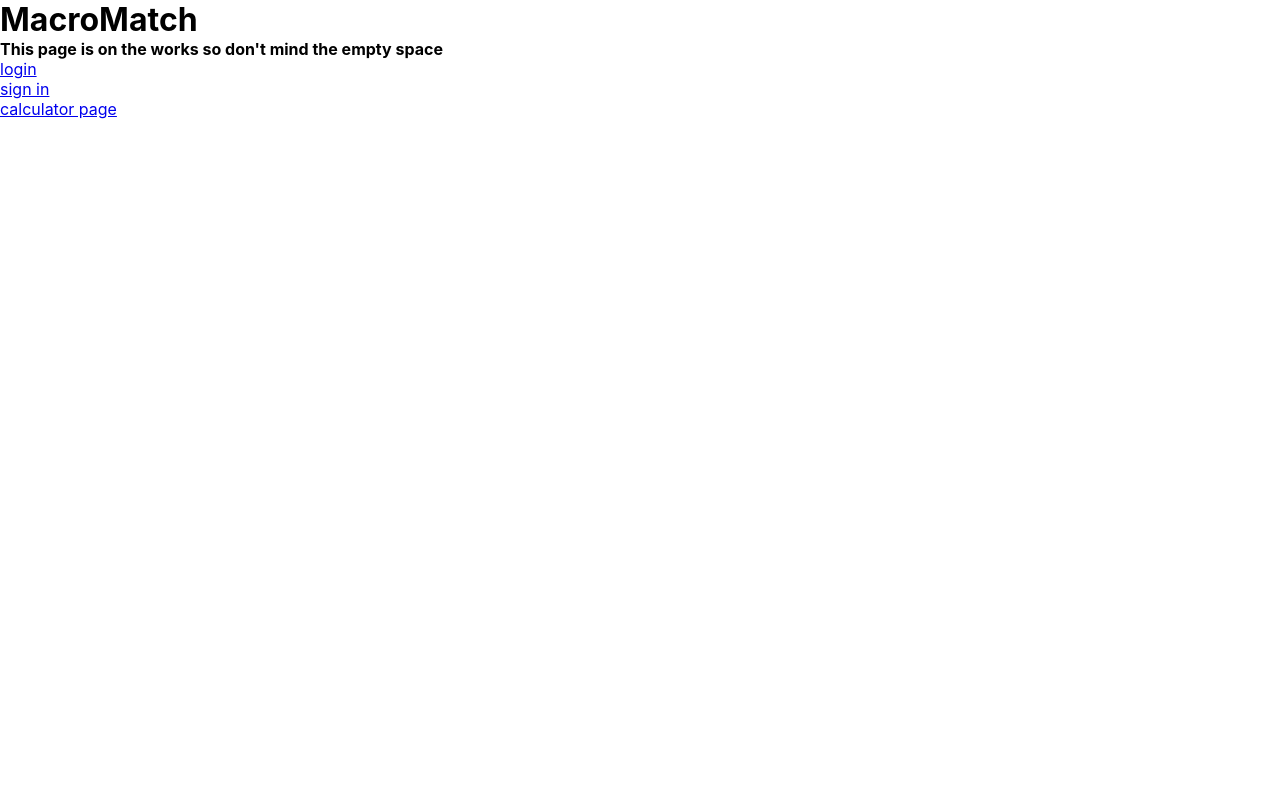
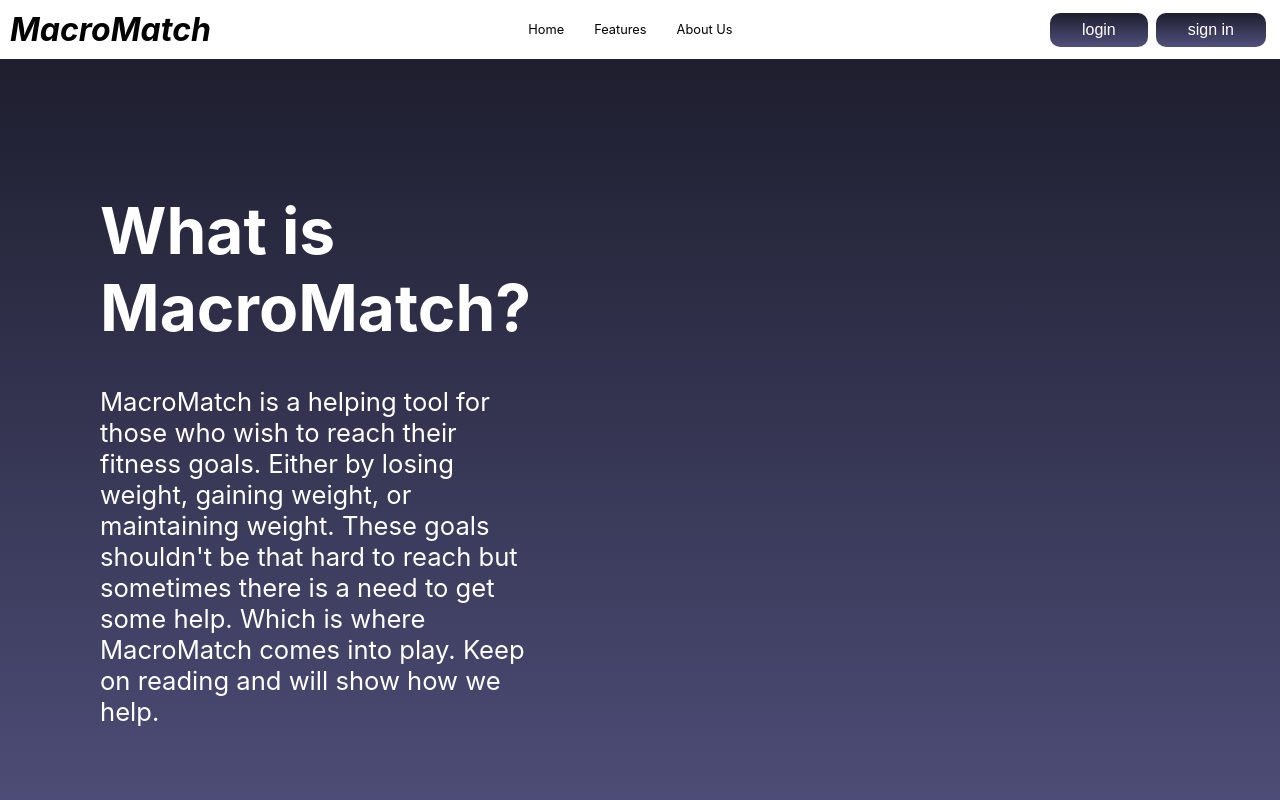
Before and after one commit to CGapprentice/MacroMatch, a React (Create React App) app in the folder frontend/: page / in a window 1280 px wide. Shown: the top 800 px of the page. Built offline with nearby package versions, Linux system fonts and the light colour scheme; no server answers; grey boxes are pictures that could not be loaded.

Commit message:
add homepage

```diff
--- a/frontend/src/App.jsx
+++ b/frontend/src/App.jsx
@@ -1,7 +1,7 @@
 import React from 'react'
-import { createBrowserRouter, RouterProvider } from 'react-router-dom'
+import { createBrowserRouter, Router, RouterProvider } from 'react-router-dom'
 
-import HomePage from './pages/HomePage.jsx'
+import HomePage from './pages/HomePage/HomePage.jsx'
 import LoginPage from './pages/LoginPage.jsx'
 import SignInPage from './pages/SigninPage.jsx'
 import { Calculator, UserProvider } from './components/index.js'
--- a/frontend/src/main.css
+++ b/frontend/src/main.css
@@ -20,10 +20,7 @@ button {
   font-size: 16px;
   border-radius: 10px;
 }
-button:hover {
-  background-image: linear-gradient(180deg, #50507CFF 0%, #1E1E2FFF 100%);
-  cursor: pointer;
-}
+
 button:focus,
 button:focus-visible {
   outline: 4px auto -webkit-focus-ring-color;
--- a/frontend/src/pages/HomePage.jsx
+++ /dev/null
@@ -1,19 +0,0 @@
-import '../login.css'
-import HomePageHeader from '../homepage/header'
-import { Link } from 'react-router-dom'
-
-function HomePage() {
-    return(
-        <>
-        <div>
-            <h1>MacroMatch</h1>
-            <h4>This page is on the works so don't mind the empty space</h4>
-            <Link to="/loginpage">login</Link><br></br>
-            <Link to="/signinpage">sign in</Link><br></br>
-            <Link to="/calculatorpage">calculator page</Link>
-        </div>
-        </>
-    )
-}
-
-export default HomePage;
--- /dev/null
+++ b/frontend/src/pages/HomePage/HomePage.jsx
@@ -0,0 +1,147 @@
+import styles from './HomePage.module.css'
+
+import { Link } from 'react-router-dom'
+import { useEffect } from 'react'
+
+
+function HomePage() {
+
+    useEffect(()=>{
+        document.title = 'Home Page'
+    },[])
+
+    return(
+        <>
+        <header>
+
+            <div className={styles.homeHeader}>
+                <h1>MacroMatch</h1>
+                <div className={styles.categoriesHeader}>
+                    <p><a href="#home">Home</a></p>
+                    <p><a href="#features">Features</a></p>
+                    <p><a href="#aboutUs">About Us</a></p>
+
+
+                </div>
+                <div className={styles.loginsignupHeader}>
+                    <Link to="/loginpage"><button>login</button></Link><br></br>
+                    <Link to="/signinpage"><button>sign in</button></Link><br></br>
+                </div>
+
+            </div>
+
+
+        </header>
+        <main>
+            <section id="home" className="home">
+                <div className={styles.homePageContainer}>
+                    <div className={styles.whatIsMacro}>
+                        <h1>What is MacroMatch?</h1>
+                        <br></br>
+                        <br></br>
+                        <p>MacroMatch is a helping tool for those who wish to reach their fitness goals.
+                        Either by losing weight, gaining weight, or maintaining weight. These goals
+                        shouldn't be that hard to reach but sometimes there is a need to get some help.
+                        Which is where MacroMatch comes into play. Keep on reading and will show how we help.
+                        </p>
+                    </div>
+                    <div className={styles.macroimage}>
+                        <img src="/macroMatchhomepage.jpg" className={styles.imageHome} alt="person lifting weights" />
+                    </div>
+                </div>
+            </section>
+
+
+
+            <section id="features" className={styles.features}>
+                <div className={styles.topfeature}>
+                    <h1>Features</h1>
+                    <p>The following are the features MacroMatch has</p>
+                </div>
+
+
+                <div className={styles.featuresCategory}>
+                    <div>
+
+                        <img src="/homepageTracking.jpeg"/>
+                    </div>
+
+                    <div className={styles.calcSpot}>
+
+                        <div className={styles.calcImage}>
+                            <div>
+                                <img src="/homepageCalc.png" alt="calculator image"/>
+                            </div>
+                            <div>
+                                <h4>Calorie Intake</h4>
+                                <p> A Calculator that will tell you the amount of calories you should be consuming daily.</p>
+                            </div>
+
+                        </div>
+
+                        <div className={styles.musicImage}>
+                            <div>
+                                <img src="/homepageMusic.png" alt="calculator image"/>
+                            </div>
+                            <div>
+                                <h4>Spotify Playlist</h4>
+                                <p>A playlist that is created based on the type of workout you are doing.</p>
+                            </div>
+                        </div>
+
+
+                        <div className={styles.foodImage}>
+                            <div>
+                                <img src="/homepageFood.png" alt="calculator image"/>
+                            </div>
+                            <div>
+                                <h4>Food Tracker</h4>
+                                <p>Keeps up with the amount of calories you are eating each day.</p>
+                            </div>
+                        </div>
+
+                        <div className={styles.workoutImage}>
+                            <div>
+                                <img src="/homepageWorkout.png" alt="calculator image"/>
+                            </div>
+                            <div>
+                                <h4>Social Feed page</h4>
+                                <p>You can connect with other users and share results with each other. You can also share what has been working and what has not. </p>
+                            </div>
+                        </div>
+
+                    </div>
+
+                </div>
+            </section>
+
+
+            <section id="aboutUs" className={styles.aboutUs}>
+                <div>
+                    <div className={styles.aboutUsHeader}>
+                        <h1>About Us</h1>
+                        <p>We are a group of four who really care about fitness. We believe that being fit can lead to a healthy life and wish the same for others. </p>
+                    </div>
+                    <div className={styles.aboutUsParagraph}>
+                        <h4>Why trust us?</h4>
+                        <p>This team is built up of computer science majors. We sit on a chair and stare into our computers most of the day. We ourselves need a healthy
+                        life style because if we don't then you can imagine what will happen if we don't. (Knees will start cracking way earlier than they should). As well
+                        who else would be the best to talk about being able to reach their fitness goals than people who literally be sitting all day.
+                        </p>
+                        <h4>What caused us to come together to create this?</h4>
+                        <p>There may be fitness apps out there. But there's always something missing. We are trying to create an app that contains everything a person would want in
+                        a fitness app. It does not just isolate yourself. It allows people to connect. You won't be the only one in this journey and others can help you. As well as you can help others.
+                        </p>
+                        <p>We hope that everyone who uses this are able to reach their goals. If not, well we did our best. </p>
+                    </div>
+
+                </div>
+            </section>
+
+        </main>
+
+        </>
+    )
+}
+
+export default HomePage
--- /dev/null
+++ b/frontend/src/pages/HomePage/HomePage.module.css
@@ -0,0 +1,185 @@
+.homeHeader h1{
+  font-style: italic;
+  font-size: 2.5vw;
+}
+
+.homeHeader{
+  display: flex;
+  justify-content: space-between;
+  align-items: center;
+  padding: 10px 10px;
+}
+
+.categoriesHeader{
+  display: flex;
+  gap: 30px;
+  font-size: 0.8rem;
+}
+
+.homeHeader a:link{
+  color: black;
+  text-decoration: none;
+}
+
+.homeHeader a:visited{
+  color: purple;
+  text-decoration: none;
+}
+
+.loginsignupHeader button{
+  color:white;
+  background-image: linear-gradient(180deg, #1E1E2FFF 0%, #50507CFF 100%);
+}
+
+.loginsignupHeader{
+  display: flex;
+  gap: 4px;
+}
+
+
+.homePageContainer{
+    width: 100%;
+    height: 100vh;
+    background-image: linear-gradient(180deg, #1E1E2FFF 0%, #50507CFF 100%);
+    color: white;
+    display: flex;
+    flex-direction: row;
+    align-items: center;
+    justify-content: space-between;
+}
+
+
+.whatIsMacro{
+  padding: 0 100px;
+}
+
+.whatIsMacro h1{
+  font-size: 30px;
+  font-size: 5vw;
+}
+
+.whatIsMacro p{
+  font-size: 20px;
+  font-size: 2vw;
+}
+
+.imageHome{
+  display: flex;
+  width: 100%;
+  height: 100%;
+  padding-right: 30px;
+}
+
+
+/* Home Page Feature Section */
+.features{
+  width: 100vw;
+  height: 100vh;
+  display: block;
+  padding: 10vh 10vw;
+  font-size: 2vh;
+
+}
+
+.topfeature h1{
+  font-size: 50px;
+  padding-bottom: 20px;
+  font-size: 7vh;
+
+}
+
+.topfeature p{
+  font-size: 20px;
+  font-size: 3vh;
+
+}
+
+.featuresCategory{
+  display: flex;
+  align-items: center;
+  padding: 50px 0;
+}
+.featuresCategory img{
+  height: 60vh;
+  width: 40vw;
+  padding-right: 2vw;
+}
+
+.calcSpot{
+  display: grid;
+  grid-template-columns: 1fr 1fr;
+  padding-right: 1vw;
+  font-size: 1.5vh;
+}
+
+.calcSpot > *{
+  padding-bottom: 30px;
+}
+
+.calcSpot img{
+  height: 6vh;
+  width: 6vw;
+
+}
+
+.calcImage{
+  display:grid;
+  grid-template-columns: 1fr 1fr;
+  padding-right: 4vw;
+
+}
+
+.musicImage{
+  display:grid;
+  grid-template-columns: 1fr 1fr;
+  padding-right: 4vw;
+
+}
+
+.foodImage{
+  display:grid;
+  grid-template-columns: 1fr 1fr;
+  padding-right: 4vw;
+}
+
+.workoutImage{
+  display: grid;
+  grid-template-columns: 1fr 1fr;
+  padding-right: 4vw;
+}
+
+
+/*About Us Section of Home Page*/
+
+.aboutUs{
+  width: 100vw;
+  height: 100vh;
+  padding: 5vh 10vw;
+}
+.aboutUs h1{
+  padding-bottom: 10px;
+}
+
+
+.aboutUsHeader{
+  padding: 50px 0;
+}
+
+.aboutUsParagraph{
+  display: flex;
+  flex-direction: column;
+  align-items: center;
+  justify-content: center;
+
+}
+.aboutUsParagraph h4{
+  padding-bottom: 20px;
+}
+
+
+.aboutUsParagraph p{
+  margin-left: 50px;
+  margin-right: 50px;
+  text-indent: 40px;
+  padding-bottom: 40px;
+}
```
